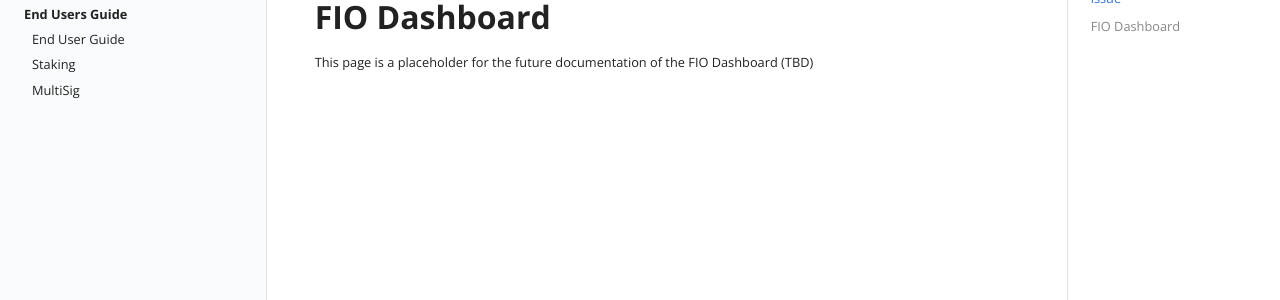
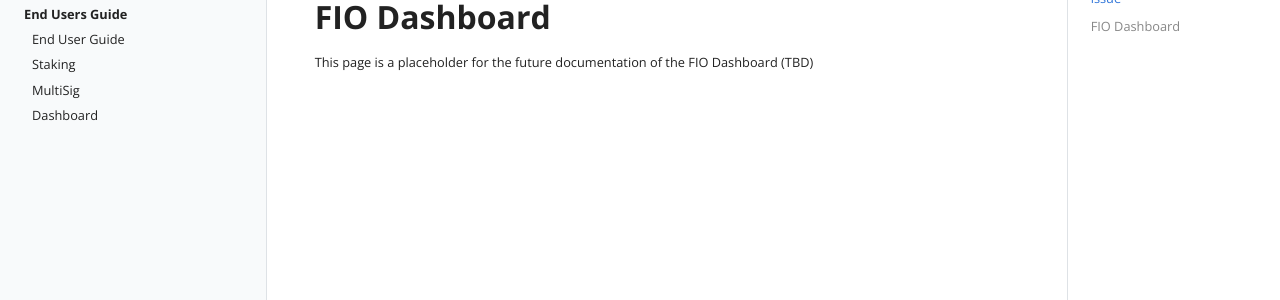
Before and after one commit to fioprotocol/fio-devhub, a Jekyll site: the page built from _docs/eu/dashboard.md, in a window 1280 px wide. Shown: the part 137-437 px from the top of the page. Built offline with Jekyll 4.4.1, drawn with Linux system fonts in a browser that asks for light colours.

Commit message:
Update toc-eu.yml
to add link to future dashboard page

```diff
--- a/_data/toc-eu.yml
+++ b/_data/toc-eu.yml
@@ -7,3 +7,5 @@
       url: "docs/contribute/staking-about"
     - title: MultiSig
       url: "docs/eu/multisig-eu"
+    - title: Dashboard
+      url: "docs/eu/dashboard"
```
